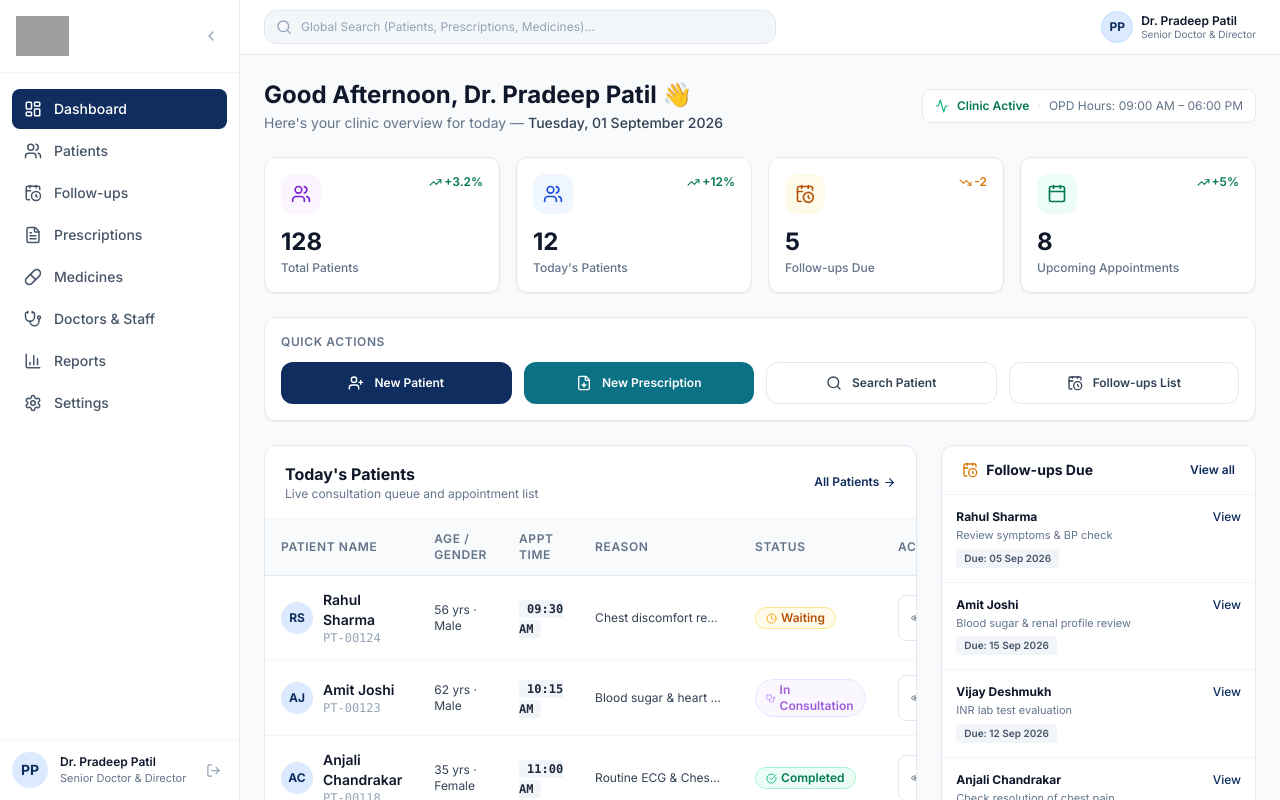
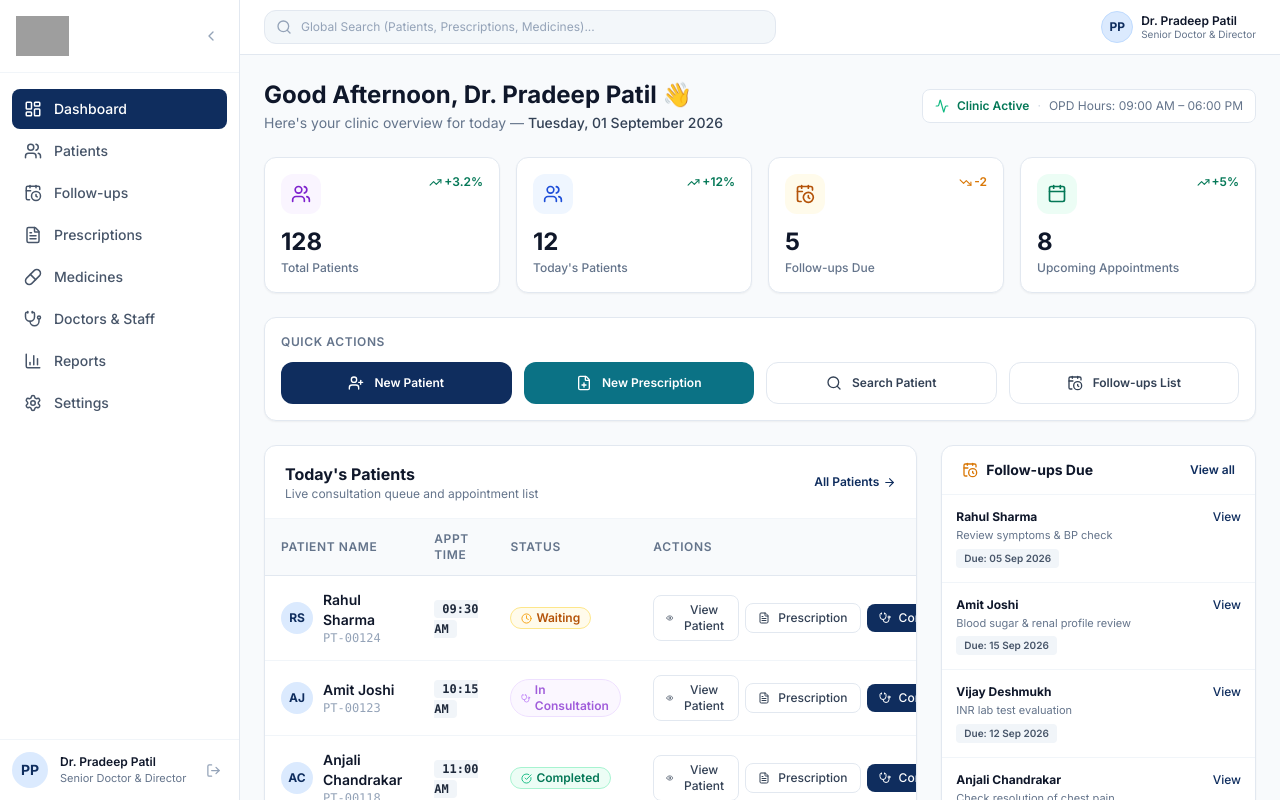
Before and after one commit to pwanjari23/prescription_management, a React (Vite) app: page /dashboard in a window 1280 px wide. Built offline with nearby package versions, Linux system fonts and the light colour scheme; grey boxes are pictures that could not be loaded.

Commit message:
Remove Age/Gender and Reason columns from Today's Patients queue table on Dashboard

```diff
--- a/src/pages/Dashboard.jsx
+++ b/src/pages/Dashboard.jsx
@@ -153,9 +153,7 @@ export default function Dashboard() {
               <thead>
                 <tr>
                   <th>Patient Name</th>
-                  <th>Age / Gender</th>
                   <th>Appt Time</th>
-                  <th>Reason</th>
                   <th>Status</th>
                   <th className="text-right">Actions</th>
                 </tr>
@@ -176,16 +174,10 @@ export default function Dashboard() {
                         </div>
                       </div>
                     </td>
-                    <td className="text-slate-600 text-xs">
-                      {apt.age} yrs · {apt.gender}
-                    </td>
                     <td>
                       <span className="text-xs font-semibold text-slate-800 bg-slate-100 px-2 py-0.5 rounded font-mono">
                         {apt.appointmentTime}
                       </span>
-                    </td>
-                    <td className="text-slate-600 text-xs max-w-[160px] truncate" title={apt.reason}>
-                      {apt.reason}
                     </td>
                     <td>
                       <AppointmentStatusBadge status={apt.status} />
```
